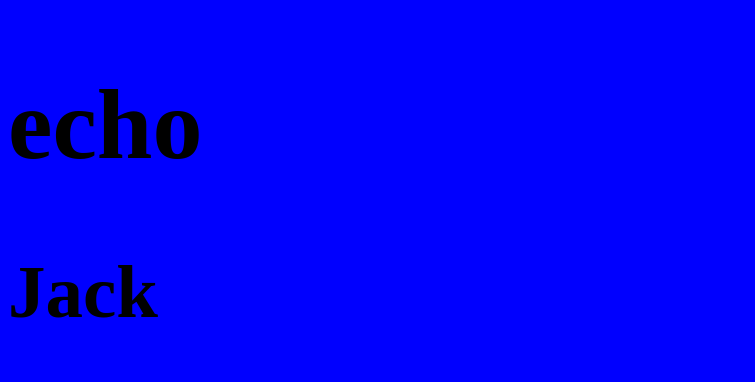
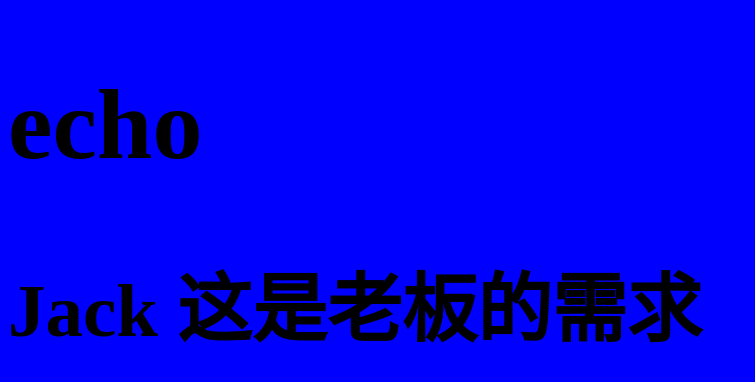
Before and after one commit to liu-97711/demo-1, a plain HTML site: page index.html in a window 1280 px wide. Shown: the whole page, without its empty margins (0-755 px from the left). Drawn offline with Linux system fonts and the light colour scheme.

Commit message:
这是老板的需求

```diff
--- a/index.html
+++ b/index.html
@@ -15,6 +15,7 @@
     </h1>
     <h2>
         Jack
+        这是老板的需求
     </h2>
 </body>
 
```
